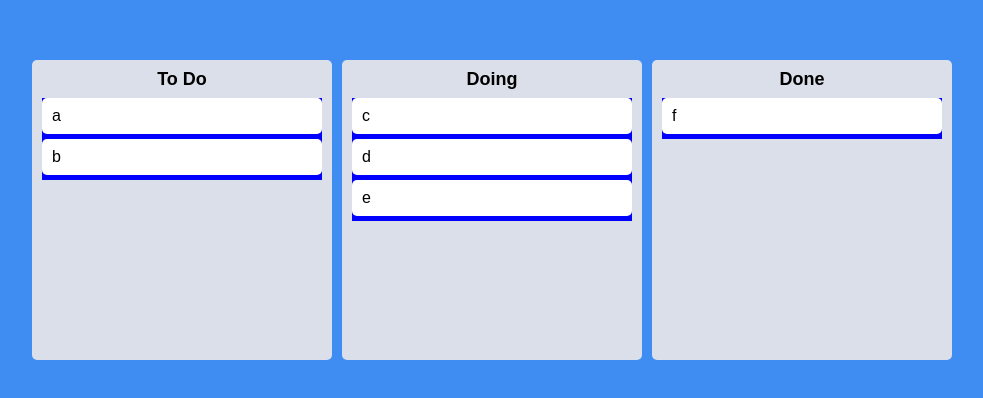
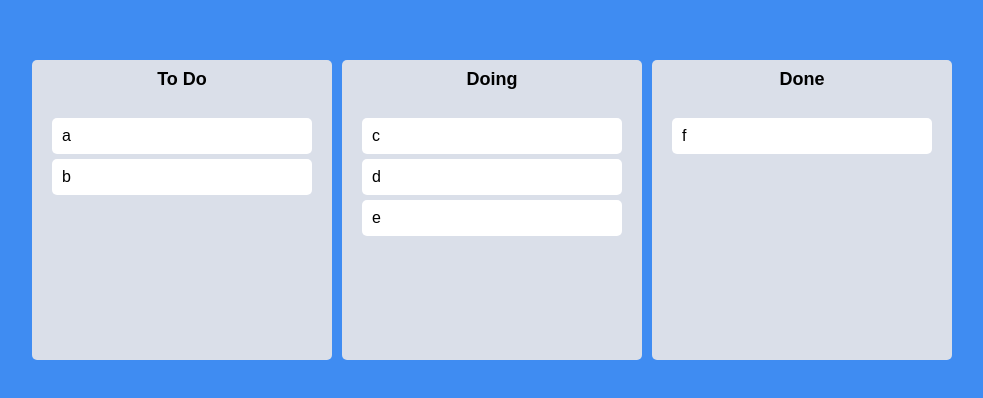
Before and after one commit to roroism/React-ms3, a React (Create React App) app: page / in a window 1280 px wide. Shown: the part 190-588 px from the top of the page, without its empty margins (148-1131 px from the left). Built offline with nearby package versions, Linux system fonts and the light colour scheme.

Commit message:
feat: add css to card and board.

```diff
--- a/src/components/Board.tsx
+++ b/src/components/Board.tsx
@@ -4,7 +4,6 @@
 
 const Wrapper = styled.div`
   width: 300px;
-  padding: 20px 10px;
   padding-top: 10px;
   background-color: ${(props) => props.theme.boardColor};
   border-radius: 5px;
@@ -20,8 +19,21 @@
   font-size: 18px;
 `;
 
-const Area = styled.div`
-  background-color: blue;
+interface IAreaProps {
+  isDraggingOver: boolean;
+  isDraggingFromThis: boolean;
+}
+
+const Area = styled.div<IAreaProps>`
+  background-color: ${(props) =>
+    props.isDraggingOver
+      ? "#dfe6e9"
+      : props.isDraggingFromThis
+      ? "#b2bec3"
+      : "transparent"};
+  flex-grow: 1;
+  transition: background-color 0.3s ease-in-out;
+  padding: 20px;
 `;
 
 interface IBoardProps {
@@ -34,8 +46,13 @@
     <Wrapper>
       <Title>{boardId}</Title>
       <Droppable droppableId={boardId}>
-        {(provided) => (
-          <Area ref={provided.innerRef} {...provided.droppableProps}>
+        {(provided, snapshot) => (
+          <Area
+            isDraggingOver={snapshot.isDraggingOver}
+            isDraggingFromThis={Boolean(snapshot.draggingFromThisWith)}
+            ref={provided.innerRef}
+            {...provided.droppableProps}
+          >
             {toDos.map((toDo, index) => (
               <DraggableCard key={toDo} index={index} toDo={toDo} />
             ))}
--- a/src/components/DraggableCard.tsx
+++ b/src/components/DraggableCard.tsx
@@ -2,11 +2,14 @@
 import styled from "styled-components";
 import React from "react";
 
-const Card = styled.div`
+const Card = styled.div<{ isDragging: boolean }>`
   border-radius: 5px;
   margin-bottom: 5px;
   padding: 10px 10px;
-  background-color: ${(props) => props.theme.cardColor};
+  background-color: ${(props) =>
+    props.isDragging ? "#74b9ff" : props.theme.cardColor};
+  box-shadow: ${(props) =>
+    props.isDragging ? "0px 2px 5px rgba(0, 0, 0, 0.1)" : "none"};
 `;
 
 interface IDragabbleCardProps {
@@ -19,8 +22,9 @@
 
   return (
     <Draggable key={toDo} draggableId={toDo} index={index}>
-      {(provided) => (
+      {(provided, snapshot) => (
         <Card
+          isDragging={snapshot.isDragging}
           ref={provided.innerRef}
           {...provided.draggableProps}
           {...provided.dragHandleProps}
```
